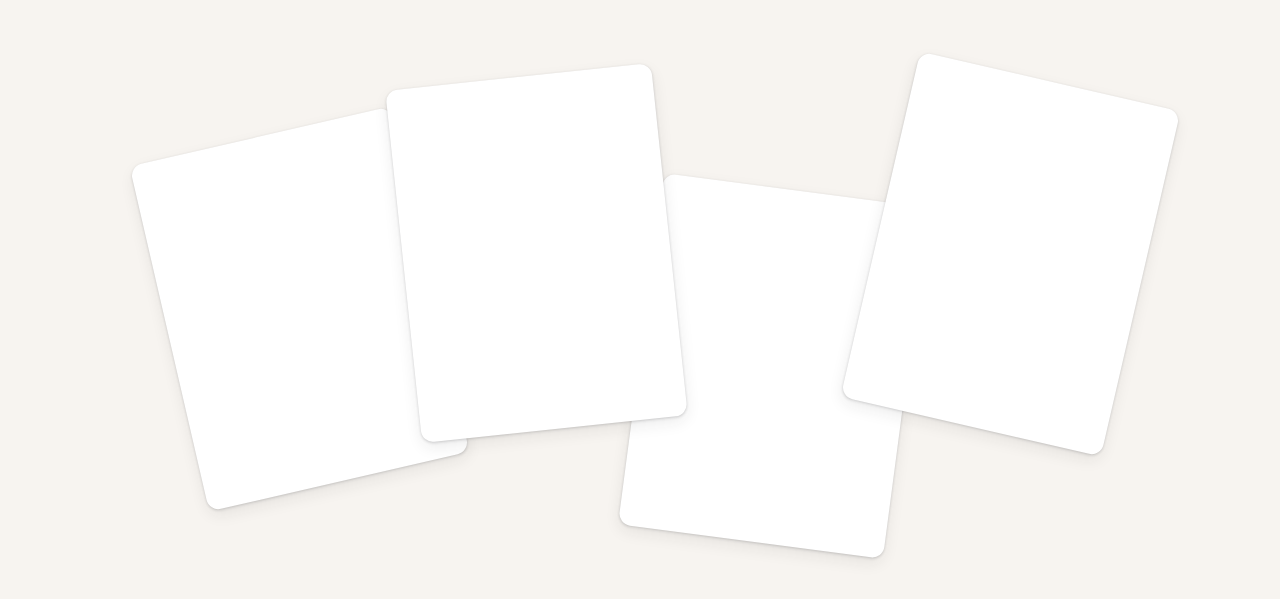
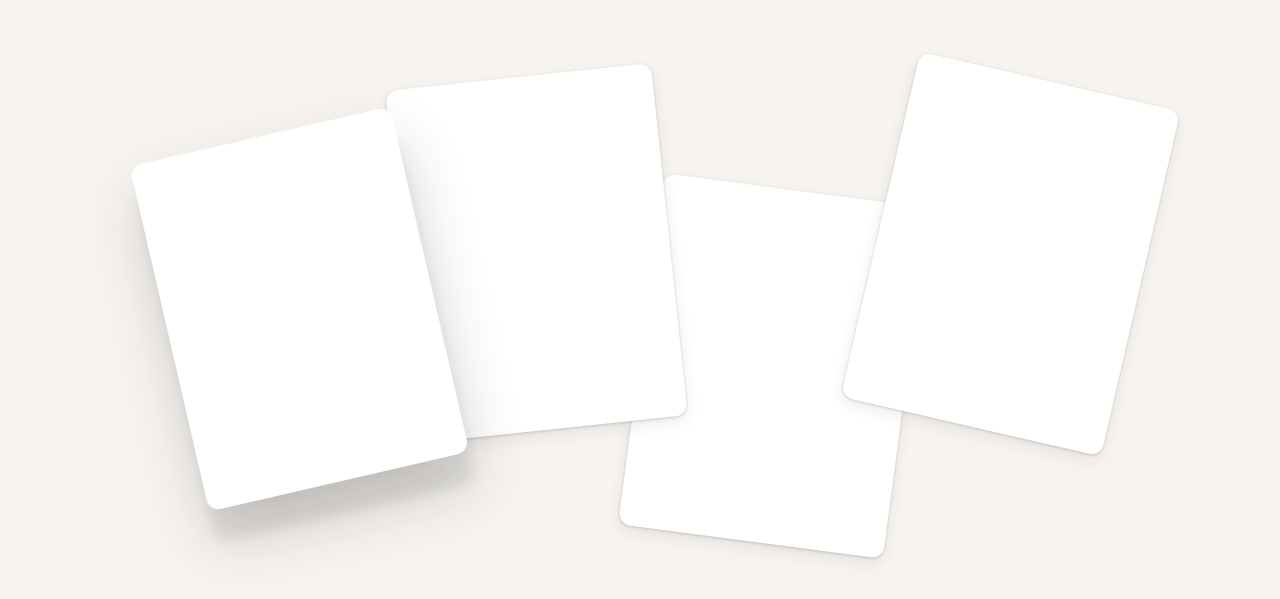
Before and after one commit to erabin05/test_very_up, a website: page index.html in a window 1280 px wide. In both pictures the pointer is over the element 299 px from the left and 480 px from the top of the page. Shown: the part 171-770 px from the top of the page. Drawn offline with Linux system fonts and the light colour scheme.

Commit message:
card hover reaction

```diff
--- a/style.css
+++ b/style.css
@@ -45,4 +45,11 @@ main {
     border-radius: 12px;
     position : absolute;
     background-color: #FFFFFF;
+    transition: box-shadow 0.5s;
 }
+
+.card:hover {
+    cursor: pointer;
+    box-shadow: 0px 32px 11px rgba(36, 36, 40, 0.08), 0px 32px 59px rgba(36, 36, 40, 0.2);
+    z-index: 300 !important;
+}
```
Also changed, not shown: data.js (line endings or trailing spaces).
